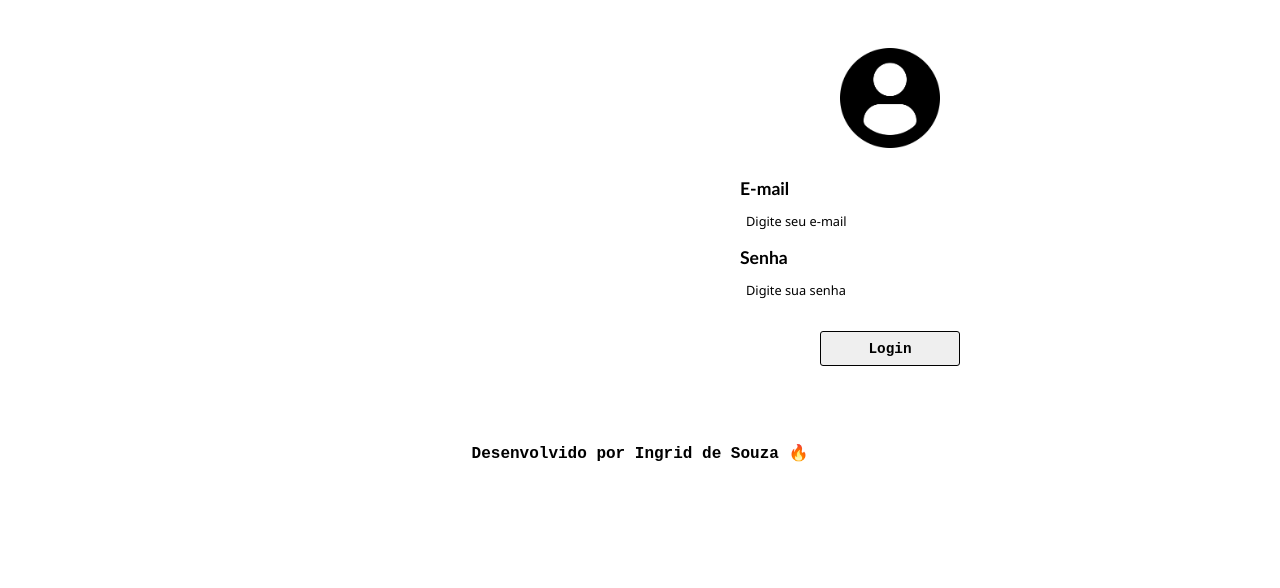
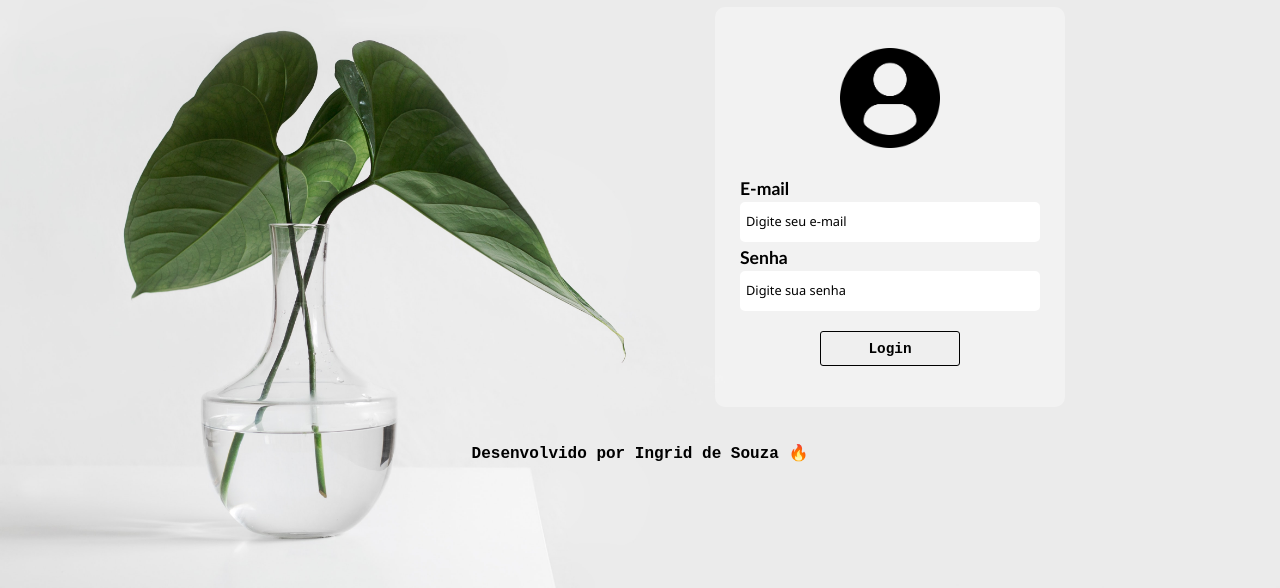
Before and after one commit to IngridsSilveira/loginSite, a plain HTML site: page index.html in a window 1280 px wide. Shown: the part 212-800 px from the top of the page. Drawn offline with Linux system fonts and the light colour scheme; the site is published under a folder, as on GitHub Pages, so addresses that start at the root find nothing; a web font is replaced by a local one.

Commit message:
foto estava bugada

```diff
--- a/assets/css/style.css
+++ b/assets/css/style.css
@@ -8,7 +8,7 @@
 }
 /* CONTEUDO */
 .corpo {
-    background: url('/assets/images/sarah-dorweiler-x2Tmfd1-SgA-unsplash.jpg');
+    background: url('../images/sarah-dorweiler-x2Tmfd1-SgA-unsplash.jpg');
     background-repeat: no-repeat;
     background-size: cover;
     width: 100%;
```
